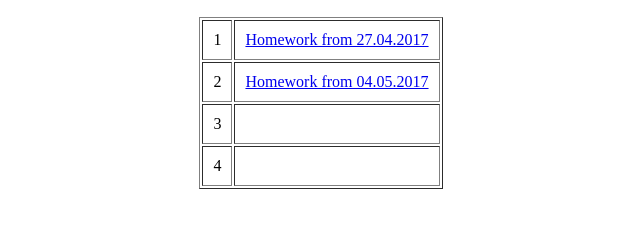
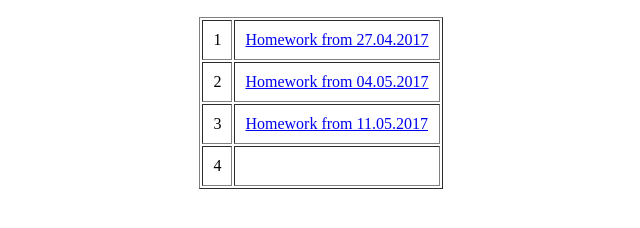
Before and after one commit to pawkat/php-academy-homeworks, a plain HTML site: page index.html in a window 1280 px wide. Shown: the part 110-338 px from the top of the page, without its empty margins (319-959 px from the left). Drawn offline with Linux system fonts and the light colour scheme.

Commit message:
added third homework

```diff
--- a/index.html
+++ b/index.html
@@ -22,7 +22,7 @@
         </tr>
         <tr>
             <td align="center">3</td>
-            <td></td>
+            <td><a href="hw-3.html">Homework from 11.05.2017</a></td>
         </tr>
         <tr>
             <td align="center">4</td>
```
